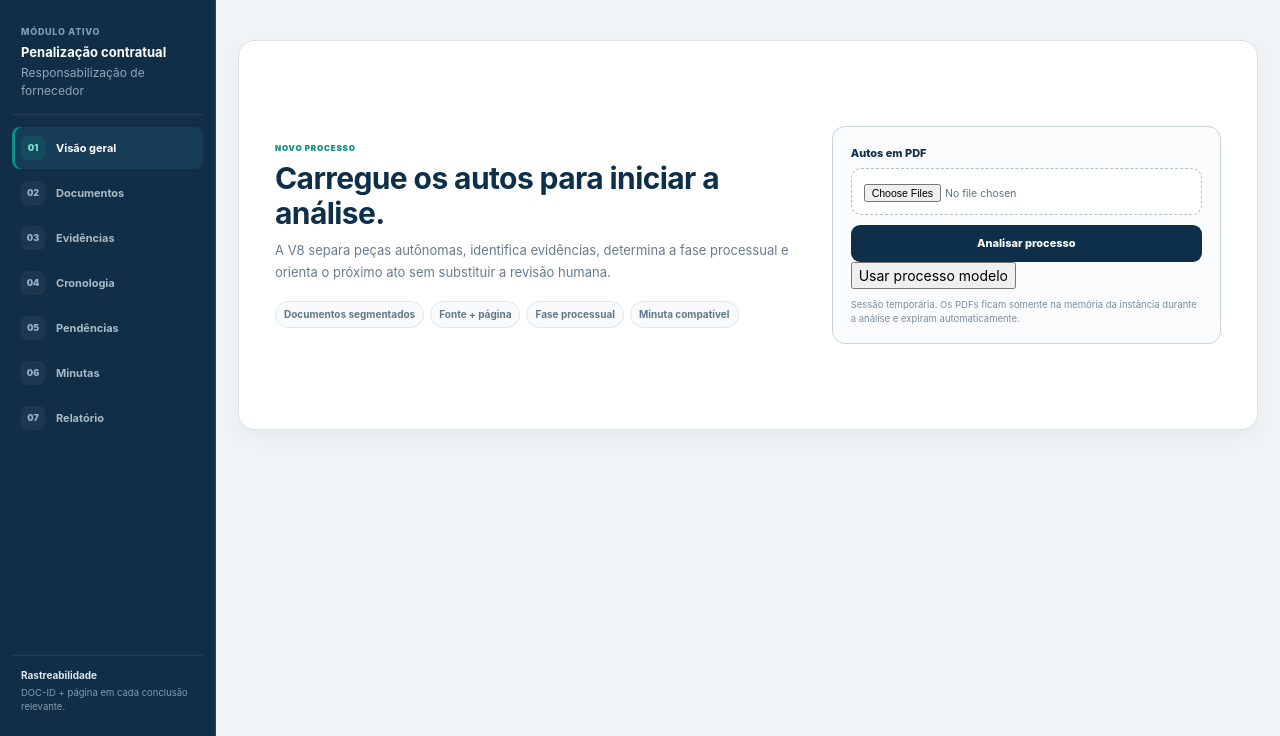
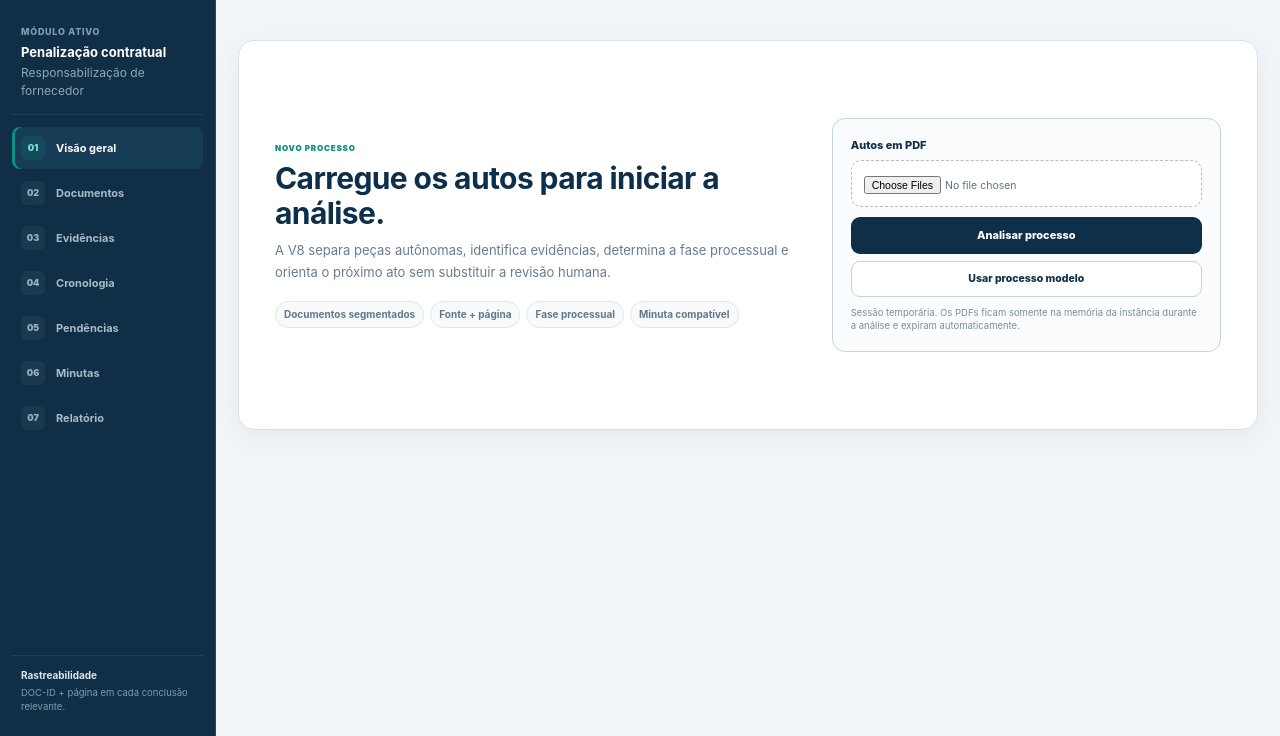
Before and after one commit to instadaluewagner-sys/fiscaliza-ai-municipal, a FastAPI app: page / in a window 1280 px wide. Shown: the part 64-800 px from the top of the page. Run offline with FastAPI, Linux system fonts and the light colour scheme.

Commit message:
V8 RC1: estiliza ação do processo modelo

```diff
--- a/v8/static/app.css
+++ b/v8/static/app.css
@@ -60,6 +60,8 @@ button{cursor:pointer}
 .file-control input{width:100%;font-size:10.5px;color:#5f7385}
 .primary-btn{width:100%;border:0;background:var(--navy);color:#fff;border-radius:9px;padding:10px 13px;font-size:11px;font-weight:850;margin-top:10px}
 .primary-btn:hover{background:var(--navy-2)}
+.demo-btn{width:100%;border:1px solid var(--line-strong);background:#fff;color:var(--navy);border-radius:9px;padding:9px 13px;font-size:10.5px;font-weight:800;margin-top:7px}
+.demo-btn:hover{background:#f4f8fa}.demo-btn:disabled{opacity:.6;cursor:wait}
 .upload-card small{display:block;color:#7b8d9d;font-size:9.5px;line-height:1.45;margin-top:9px}
 
 .process-workspace{max-width:1540px;margin:0 auto}
```
